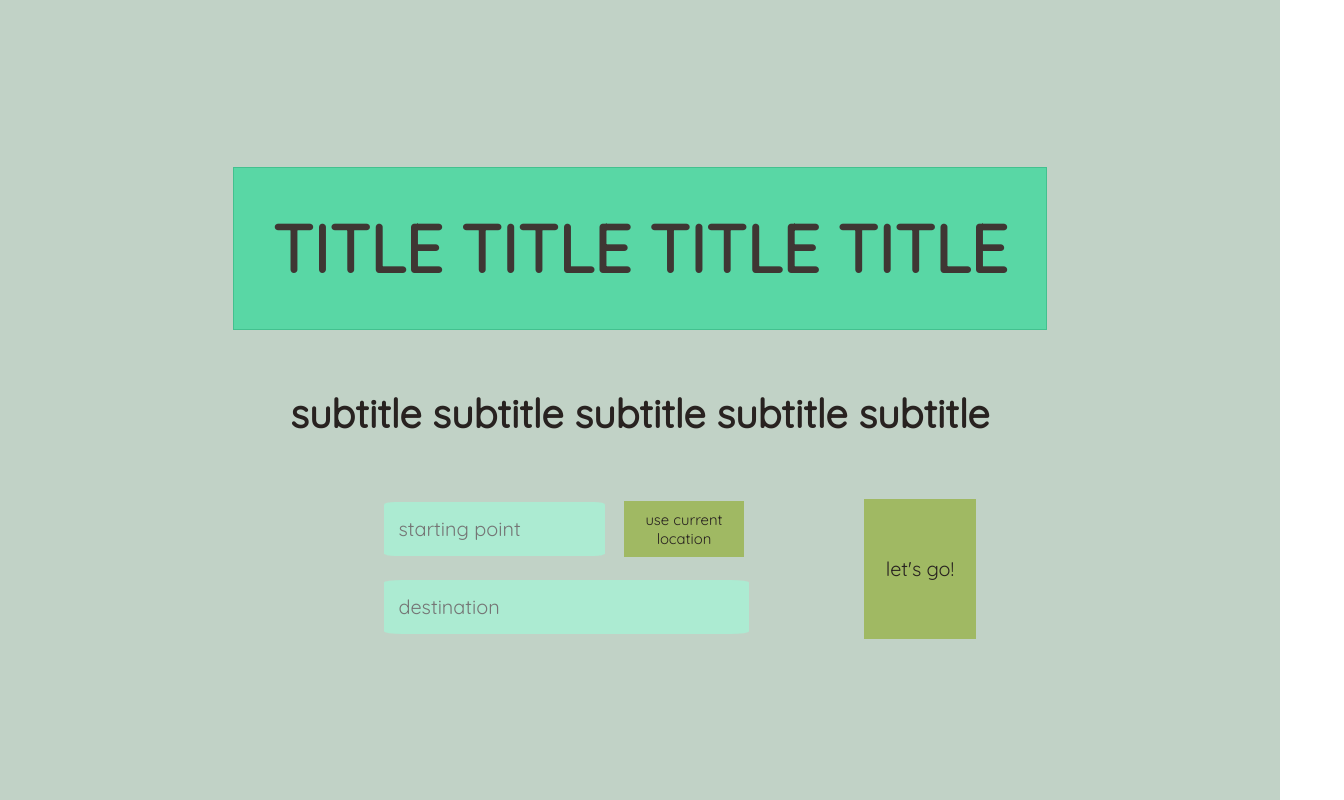
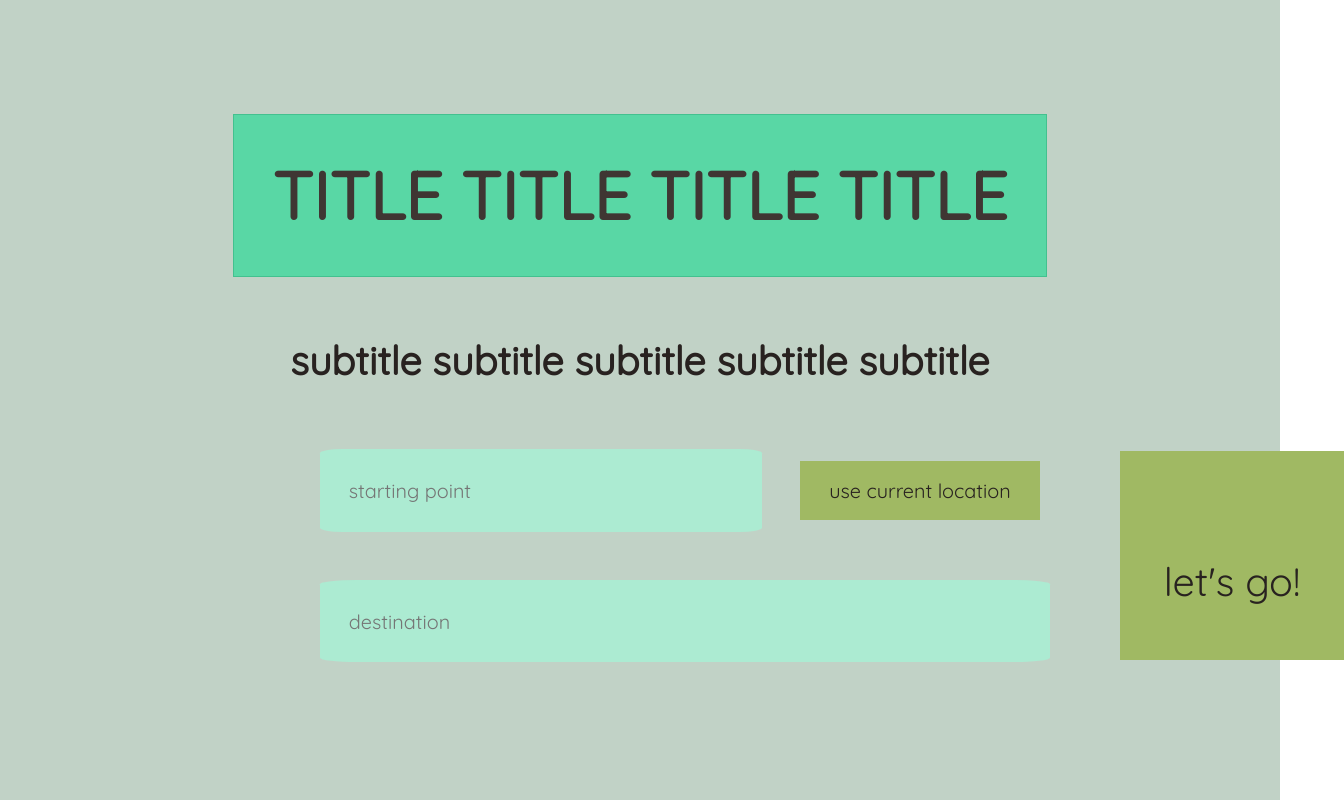
Before and after one commit to daniel-d-truong/PARK-O-METER, a React (Create React App) app in the folder client/: page / in a window 1280 px wide. Shown: the whole page, 1344 px wide, since content can reach past the window. Built offline with nearby package versions, Linux system fonts and the light colour scheme.

Commit message:
geolocation added

```diff
--- a/client/package.json
+++ b/client/package.json
@@ -8,6 +8,7 @@
     "@testing-library/user-event": "^7.2.1",
     "react": "^16.13.1",
     "react-dom": "^16.13.1",
+    "react-geolocated": "^3.0.1",
     "react-scripts": "3.4.1"
   },
   "scripts": {
@@ -30,5 +31,9 @@
       "last 1 firefox version",
       "last 1 safari version"
     ]
+  },
+  "devDependencies": {
+    "@iconify/icons-ant-design": "^1.0.6",
+    "@iconify/react": "^1.1.3"
   }
 }
--- a/client/src/App.css
+++ b/client/src/App.css
@@ -29,10 +29,10 @@
 }
 
 .form {
-  width: 40%;
+  width: 50%;
   align-items: center;
   display: grid;
-  grid-template-columns: 30em 7em;
+  grid-template-columns: 60em 10em;
 }
 
 .location-input:placeholder-shown {
@@ -76,7 +76,7 @@
   grid-row: 1;
   margin-left: 50%;
   margin-right: 25%;
-  font-size: calc(10px + (15 - 10) * ((100vw - 15px) / (1600 - 300)));
+  font-size: calc(15px + (20 - 15) * ((100vw - 20px) / (1600 - 300)));
   font-family: Quicksand, san-serif;
   margin-top: -5%;
   padding-top: 1.8%;
@@ -98,6 +98,10 @@
   outline: 0;
 }
 
+.nothing {
+  height: 0%;
+}
+
 .location-input:disabled {
   background-color: #B1C7B8;
 }
@@ -117,10 +121,12 @@
   grid-column: 2;
   grid-row-start: 1;
   grid-row-end: 3;
-  font-size: calc(15px + (20 - 15) * ((100vw - 20px) / (1600 - 300)));
+  font-size: calc(30px + (40 - 30) * ((100vw - 40px) / (1600 - 300)));
   font-family: Quicksand, san-serif;
-  height: 90%;
-  margin-bottom: 20%;
+  height: 80%;
+  width: 140%;
+  margin-bottom: 30%;
+  margin-left: -100%;
   background-color: #A0B963;
   border: none;
   color: #282220;
--- a/client/src/App.js
+++ b/client/src/App.js
@@ -1,4 +1,8 @@
 import React from 'react';
+import { Icon } from '@iconify/react';
+import carOutlined from '@iconify/icons-ant-design/car-outlined';
+import { geolocated } from "react-geolocated";
+
 import './App.css'
 
 class App extends React.Component {
@@ -7,7 +11,8 @@ class App extends React.Component {
     this.state = {
       isSubmitted : false,
       startingPoint : false,
-      currentLocation: 'none',
+      currentLocationLatitude: 'none',
+      currentLocationLongitude: 'none',
       destination: 'none'
     };
 
@@ -18,7 +23,7 @@ class App extends React.Component {
     this.componentDidMount = this.componentDidMount.bind(this);
     this.handleClick = this.handleClick.bind(this);
     this.handleStartingInput = this.handleStartingInput.bind(this);
-    this.handleDestinationInput = this.handleDestinationInput.bind(this);
+    this.testThis = this.testThis.bind(this);
   }
 
   handleSubmit = formSubmitEvent => {
@@ -54,6 +59,23 @@ class App extends React.Component {
         </div>
       </div>
     )
+  }
+
+  testThis = () => {
+    if(!this.props.isGeolocationAvailable) {
+      alert("Your browser does not support Geolocation");
+      this.setState({startingPoint: false});
+    }
+    else if(!this.props.isGeolocationEnabled) {
+      alert("Geolocation is not enabled");
+      this.setState({startingPoint: false});
+    }
+    else {
+      this.setState({
+        currentLocationLatitude: this.props.coords.latitude,
+        currentLocationLongitude: this.props.coords.longitude
+      })
+    }
   }
 
   componentDidMount = () => this.handleClick()
@@ -111,7 +133,8 @@ class App extends React.Component {
               type="button"
               onClick={e => this.handleCurrentLocation(e)}
               >
-              {(this.state.startingPoint)? "using your location!" : "use current location"}
+              {(this.state.startingPoint) ? "using your location!" : "use current location"}
+              {(this.state.startingPoint) ? this.testThis() : null}
             </button>
             <br />
             <input
@@ -126,6 +149,7 @@ class App extends React.Component {
             type="submit"
             onClick={this.handleMap}
             >
+              <Icon icon={carOutlined} /> <br />
                let's go!
             </button>
 
```
Also changed, not shown: 1 other file (tests, documents, lock files or other folders).
